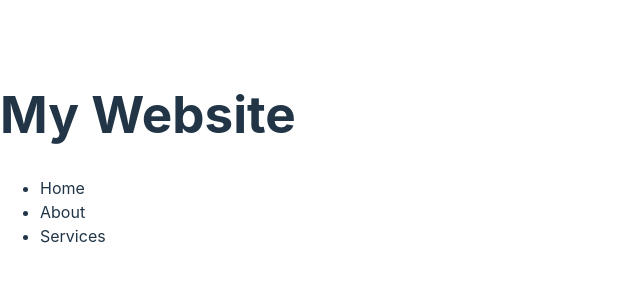
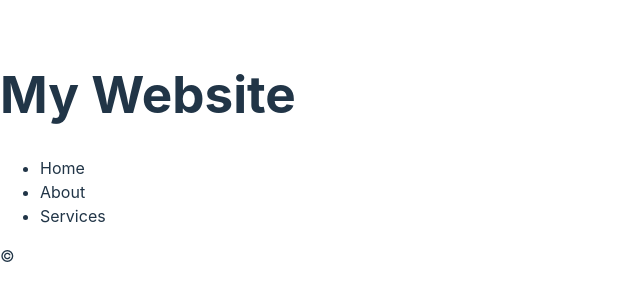
Before and after one commit to Thi2erry8/React_course, a React (Vite) app: page / in a window 1280 px wide. Shown: the part 242-542 px from the top of the page, without its empty margins (0-640 px from the left). Built offline with nearby package versions, Linux system fonts and the light colour scheme.

Commit message:
basics_2

```diff
--- a/src/App.jsx
+++ b/src/App.jsx
@@ -1,9 +1,13 @@
 import Header from "./assets/Header";
+import Footer from "./assets/footer";
 
 function App() {
 
   return(
+    <>
       <Header/>
+      <Footer/>
+    </>
   );
 }
 
--- /dev/null
+++ b/src/assets/footer.jsx
@@ -0,0 +1,10 @@
+
+
+function Footer(){
+       return(
+           <footer>
+                  <p>&copy; </p>
+           </footer>
+       );
+}
+export default Footer
```
